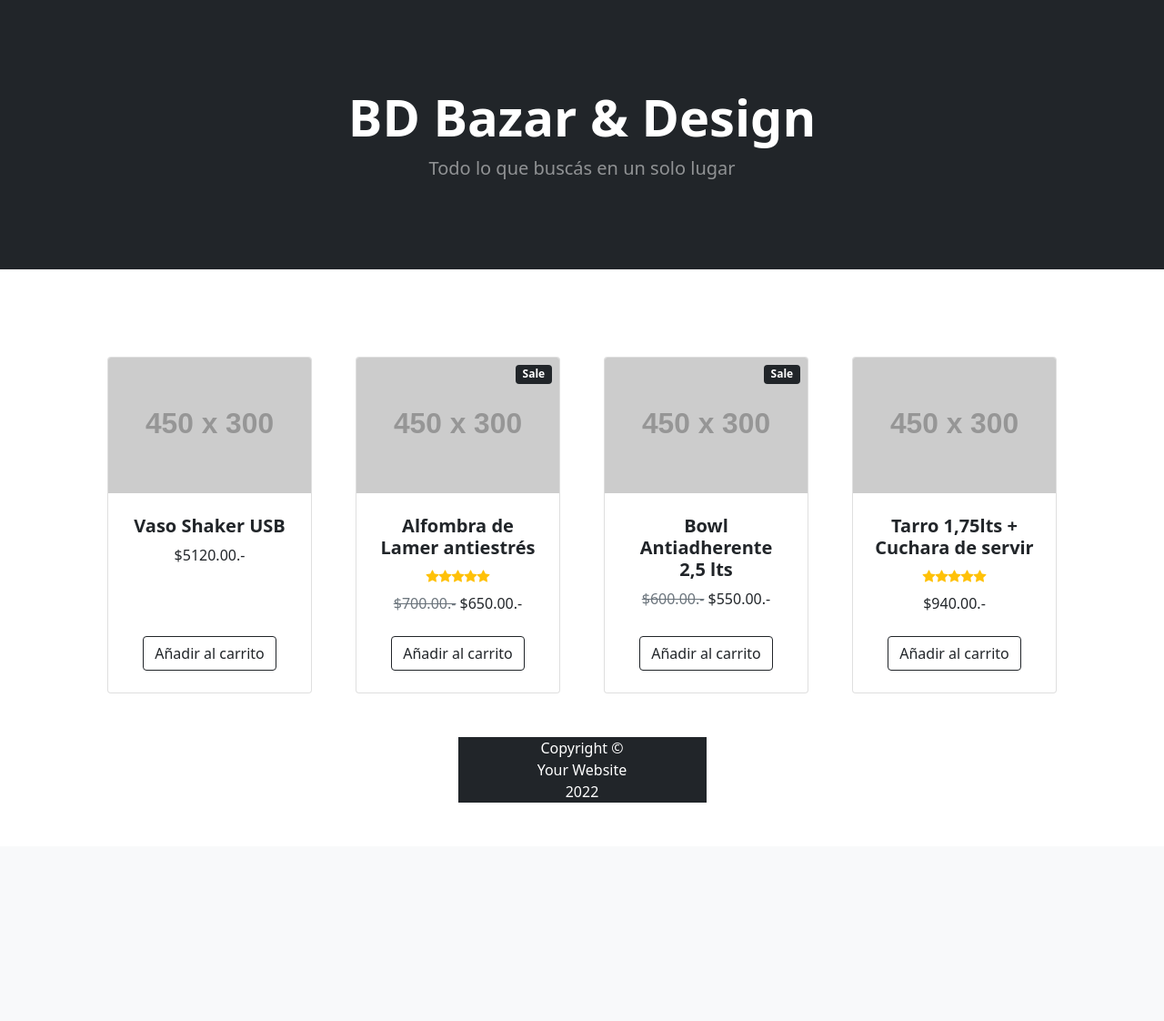
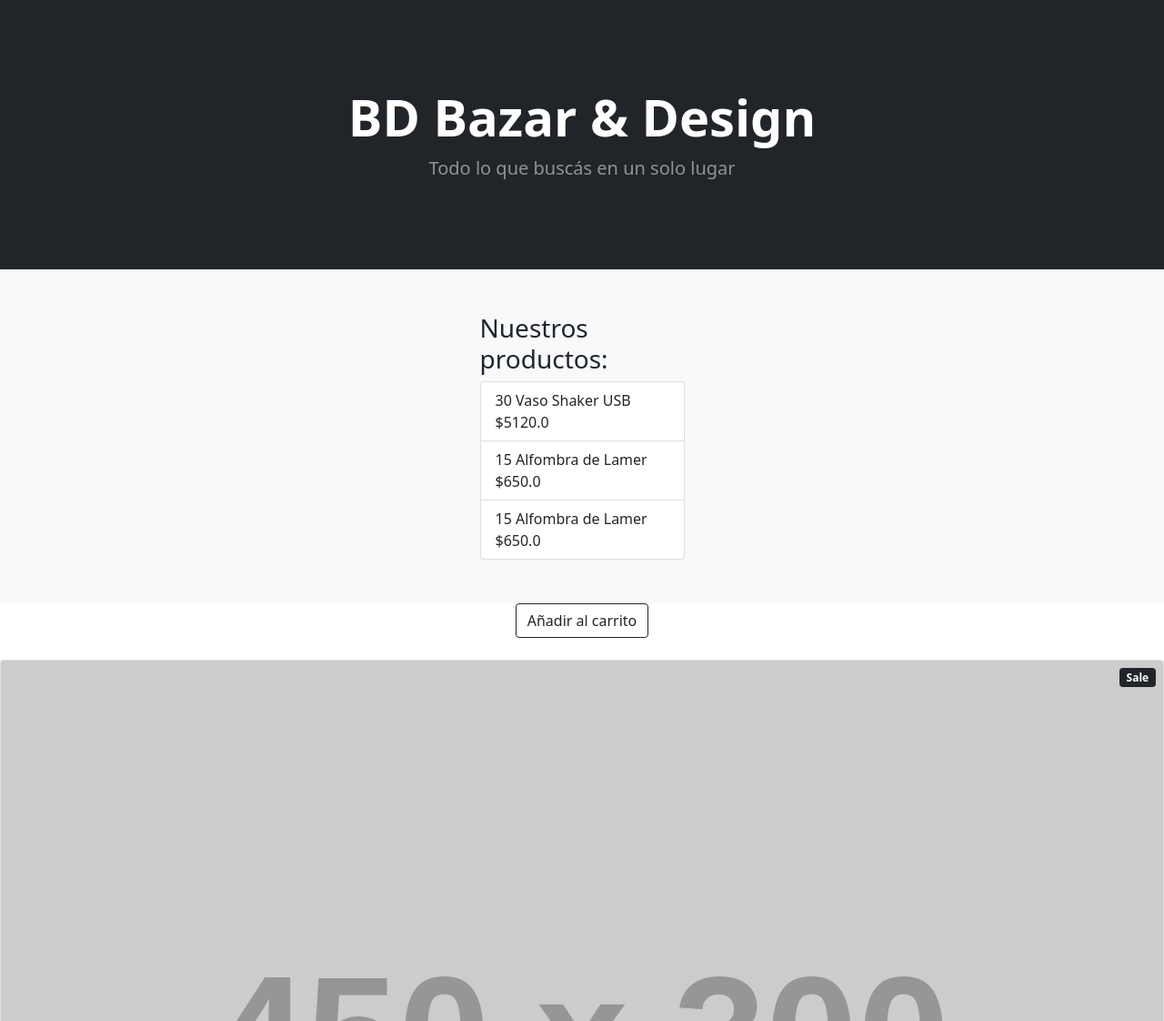
Before and after one commit to LucinaLP/Entrega1Laurens, a Django app: page /proyectobazarapp/ in a window 1280 px wide. Shown: the part 57-1179 px from the top of the page at 91% size. Before the commit the page ends 939 px from the top, so only its background shows below. Run offline with Django 4.2, Linux system fonts and the light colour scheme; data comes from the database, SQL or seed files in the repository; grey boxes labelled with a size stand in for pictures from a placeholder-image service; some libraries are stand-ins or nearby versions.

Commit message:
actualización vista de los html

```diff
--- a/ProyectoBazar/ProyectoBazarApp/templates/ProyectoBazarApp/index.html
+++ b/ProyectoBazar/ProyectoBazarApp/templates/ProyectoBazarApp/index.html
@@ -17,52 +17,64 @@
             </div>
         </header>
         <!-- Section-->
-        <section class="py-5">
-            <div class="container px-4 px-lg-5 mt-5">
-                <div class="row gx-4 gx-lg-5 row-cols-2 row-cols-md-3 row-cols-xl-4 justify-content-center">
-                    <div class="col mb-5">
-                        <div class="card h-100">
-                            <!-- Product image-->
-                            <img class="card-img-top" src="https://dummyimage.com/450x300/dee2e6/6c757d.jpg" alt="..." />
+        <section class="bg-light py-5">
+            <div class="container px-5">
+                <div class="row gx-5 justify-content-center">
+                    <div class="col-lg-3">
+                        <h3>Nuestros productos:</h3>
+                        <ul class="list-group">
+                            {% for articulo in articulos %}
+                                <li class="list-group-item d-flex justify-content-between align-items-jus">
+                                    {{articulo.cantidad}} {{articulo.producto}} ${{articulo.precio}}
+                                </li>
+                            {% endfor %}
+                        </ul>
+                    </div>
+                </div>
+            </div>
+        </section>
+
+                            <!-- Product image -->
+                            <!-- <img class="card-img-top" src="https://dummyimage.com/450x300/dee2e6/6c757d.jpg" alt="..." /> -->
                             <!-- Product details-->
-                            <div class="card-body p-4">
-                                <div class="text-center">
+                            <!-- <div class="card-body p-4">
+                                <div class="text-center"> -->
                                     <!-- Product name-->
-                                    <h5 class="fw-bolder">Vaso Shaker USB</h5>
+                                    <!-- <h5 class="fw-bolder">Vaso Shaker USB</h5> -->
                                     <!-- Product price-->
-                                    $5120.00.-
+                                    <!-- $5120.00.-
                                 </div>
-                            </div>
+                            </div> -->
                             <!-- Product actions-->
-                            <div class="card-footer p-4 pt-0 border-top-0 bg-transparent">
+                            <!-- <div class="card-footer p-4 pt-0 border-top-0 bg-transparent">
                                 <div class="text-center"><a class="btn btn-outline-dark mt-auto" href="#">Añadir al carrito</a></div>
                             </div>
                         </div>
                     </div>
                     <div class="col mb-5">
-                        <div class="card h-100">
+                        <div class="card h-100"> -->
                             <!-- Sale badge-->
-                            <div class="badge bg-dark text-white position-absolute" style="top: 0.5rem; right: 0.5rem">Sale</div>
+                            <!-- <div class="badge bg-dark text-white position-absolute" style="top: 0.5rem; right: 0.5rem">Sale</div> -->
                             <!-- Product image-->
-                            <img class="card-img-top" src="https://dummyimage.com/450x300/dee2e6/6c757d.jpg" alt="..." />
+                            <!-- <img class="card-img-top" src="https://dummyimage.com/450x300/dee2e6/6c757d.jpg" alt="..." /> -->
                             <!-- Product details-->
-                            <div class="card-body p-4">
-                                <div class="text-center">
+                            <!-- <div class="card-body p-4">
+                                <div class="text-center"> -->
                                     <!-- Product name-->
-                                    <h5 class="fw-bolder">Alfombra de Lamer antiestrés</h5>
+                                    <!-- <h5 class="fw-bolder">Alfombra de Lamer antiestrés</h5> -->
                                     <!-- Product reviews-->
-                                    <div class="d-flex justify-content-center small text-warning mb-2">
+                                    <!-- <div class="d-flex justify-content-center small text-warning mb-2">
                                         <div class="bi-star-fill"></div>
                                         <div class="bi-star-fill"></div>
                                         <div class="bi-star-fill"></div>
                                         <div class="bi-star-fill"></div>
                                         <div class="bi-star-fill"></div>
-                                    </div>
+                                    </div> -->
                                     <!-- Product price-->
-                                    <span class="text-muted text-decoration-line-through">$700.00.-</span>
+                                    <!-- <span class="text-muted text-decoration-line-through">$700.00.-</span>
                                     $650.00.-
                                 </div>
-                            </div>
+                            </div> -->
                             <!-- Product actions-->
                             <div class="card-footer p-4 pt-0 border-top-0 bg-transparent">
                                 <div class="text-center"><a class="btn btn-outline-dark mt-auto" href="#">Añadir al carrito</a></div>
--- a/ProyectoBazar/ProyectoBazarApp/urls.py
+++ b/ProyectoBazar/ProyectoBazarApp/urls.py
@@ -8,5 +8,4 @@
 
     path('nosotros/',nosotros,name="nosotros"),
     path('servicios/',servicios,name="servicios"),
-    #path('base/',base),
-]
+    ]
```
Also changed, not shown: ProyectoBazar/ProyectoBazarApp/templates/ProyectoBazarApp/nosotros.html (+6 -4 lines).
